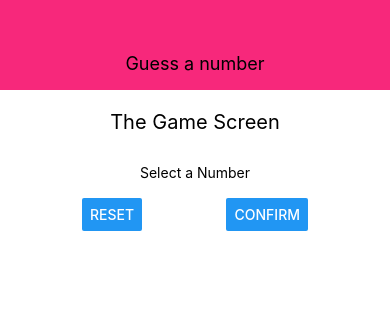
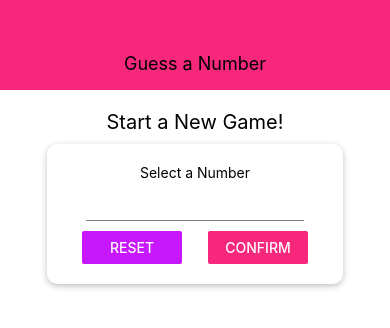
Before and after one commit to Kaitlyn-Lynette/GuessANumberReactNative, a React Native app: screen / in a window 390 px wide. Shown: the top 328 px of the page. Built offline with nearby package versions, Linux system fonts and the light colour scheme.

Commit message:
Added Color Theme, Input, and Card

```diff
--- a/App.js
+++ b/App.js
@@ -1,12 +1,13 @@
 import React from 'react';
 import { StyleSheet, View } from 'react-native';
-import Header from './components/Header'
+
+import Header from './components/Header';
 import StartGameScreen from './screens/StartGameScreen'
 
 export default function App() {
   return (
     <View style={styles.screen}>
-      <Header title="Guess a number"></Header>
+      <Header title="Guess a Number" />
       <StartGameScreen />
     </View>
   );
@@ -16,5 +17,4 @@
   screen: {
     flex: 1
   }
-
 });
--- /dev/null
+++ b/components/Card.js
@@ -0,0 +1,23 @@
+import React from 'react';
+import { View, StyleSheet } from 'react-native';
+
+const Card = props => {
+  return (
+    <View style={{ ...styles.card, ...props.style }}>{props.children}</View>
+  );
+};
+
+const styles = StyleSheet.create({
+  card: {
+    shadowColor: 'black',
+    shadowOffset: { width: 0, height: 2 },
+    shadowRadius: 6,
+    shadowOpacity: 0.26,
+    elevation: 8,
+    backgroundColor: 'white',
+    padding: 20,
+    borderRadius: 10
+  }
+});
+
+export default Card;
--- a/components/Header.js
+++ b/components/Header.js
@@ -1,20 +1,21 @@
-import React from 'react'
-import {View, Text, StyleSheet} from 'react-native';
+import React from 'react';
+import { View, Text, StyleSheet } from 'react-native';
+import Colors from '../constants/Colors';
 
 const Header = props => {
   return (
     <View style={styles.header}>
       <Text style={styles.headerTitle}>{props.title}</Text>
     </View>
-    )
-}
+  );
+};
 
 const styles = StyleSheet.create({
   header: {
     width: '100%',
     height: 90,
     paddingTop: 36,
-        backgroundColor: '#f7287b',
+    backgroundColor: Colors.primary,
     alignItems: 'center',
     justifyContent: 'center'
   },
@@ -22,6 +23,6 @@
     color: 'black',
     fontSize: 18
   }
-})
+});
 
-export default Header
+export default Header;
--- /dev/null
+++ b/components/Input.js
@@ -0,0 +1,19 @@
+import React from 'react';
+import {TextInput, StyleSheet} from 'react-native'
+
+
+const Input = props => {
+    return <TextInput style={{...styles.input, ...props.style}}></TextInput>
+};
+
+
+const styles = StyleSheet.create({
+    input: {
+        height: 30,
+        borderBottomColor: 'grey',
+        borderBottomWidth: 1,
+        marginVertical: 10
+    }
+})
+
+export default Input;
--- /dev/null
+++ b/constants/Colors.js
@@ -0,0 +1,4 @@
+export default {
+    primary: '#f7287b',
+    accent: '#c717fc'
+  };
--- a/screens/StartGameScreen.js
+++ b/screens/StartGameScreen.js
@@ -1,18 +1,21 @@
 import React from 'react';
-import {View, StyleSheet, Text, TextInput, Button} from 'react-native'
+import {View, StyleSheet, Text, Button} from 'react-native'
+import Card from '../components/Card';
+import Colors from '../constants/Colors';
+import Input from '../components/Input'
 
 const StartGameScreen = props => {
     return (
         <View style={styles.screen}>
-            <Text style={styles.title}>The Game Screen</Text>
-            <View style={styles.inputContainer}>
+            <Text style={styles.title}>Start a New Game!</Text>
+            <Card style={styles.inputContainer}>
                 <Text>Select a Number</Text>
-                <TextInput />
+               <Input/>
                 <View style={styles.buttonContainer}>
-                    <Button title="Reset" onPress={() => {}} />
-                    <Button title="Confirm" onPress={() => {}} />
+                    <View style={styles.button}><Button title="Reset" onPress={() => {}} color={Colors.accent}/></View>
+                    <View style={styles.button}><Button title="Confirm" onPress={() => {}} color={Colors.primary}/></View>
                 </View>
-            </View>
+            </Card>
         </View>
     )
 };
@@ -31,19 +34,19 @@
         width: 300,
         maxWidth: '80%',
         alignItems: 'center',
-        shadowColor: 'black',
-        shadowOffset: {width:0, heaight: 2},
-        shadowRadius: 0,
-        shadowOpacity: 0.26,
-        backgroundColor: 'white',
-        padding: 20,
-        borderRadius: 10
     },
     buttonContainer: {
         flexDirection : 'row',
         width: '100%',
         justifyContent: 'space-between',
         paddingHorizontal: 15
+    },
+    button: {
+        width: 100
+    },
+    inputh: {
+        width: 50,
+        textAlign: 'center'
     }
 });
 
```
Lines whose indentation alone changed are shown as unchanged.
